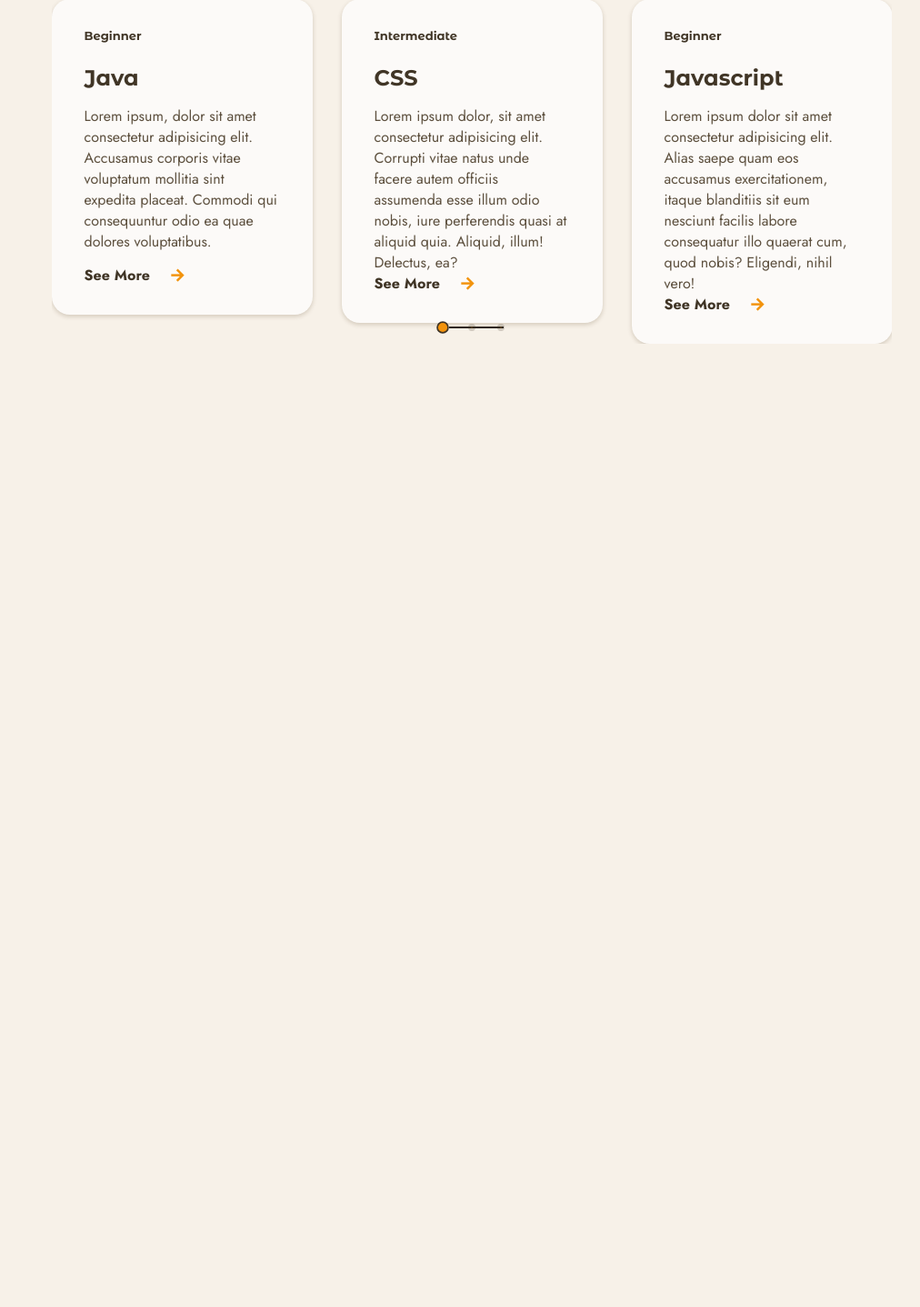
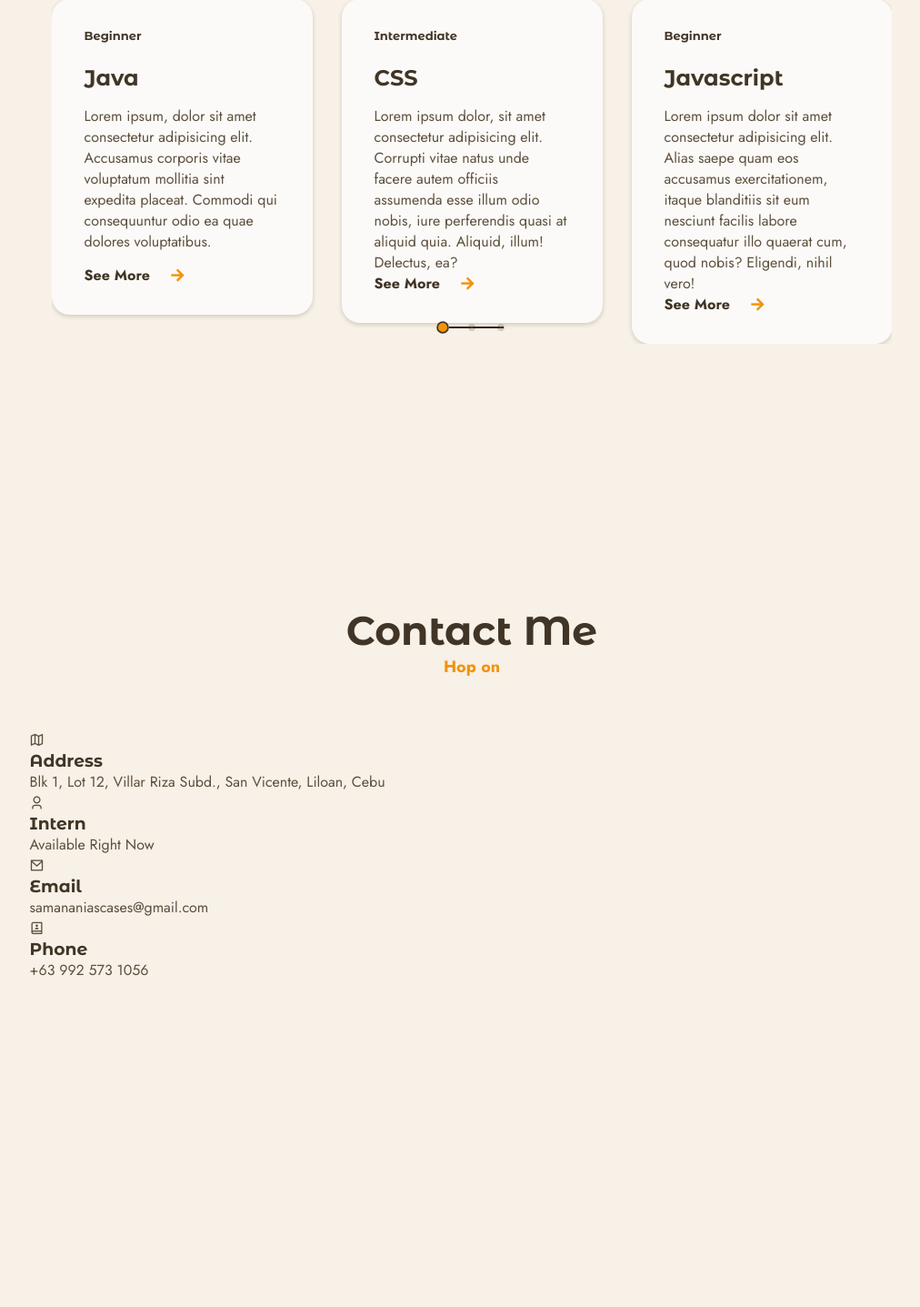
Before and after one commit to SamAnaniasCases/myPortfolio, a PHP site: page /myPortfolio.html in a window 1280 px wide. Shown: the part 1778-3215 px from the top of the page at 91% size, without its empty margins (124-1136 px from the left). Before the commit the page ends 2156 px from the top, so only its background shows below. Run offline with PHP 8.4, Linux system fonts and the light colour scheme.

Commit message:
start of contact

```diff
--- a/css/experience.css
+++ b/css/experience.css
@@ -53,7 +53,7 @@
     width: 60px;
     height: 2px;
     background-color: var(--const-color);
-    overflow: hidden;
+
 }
 .swiper-pagination-bullet{
     border: 3px solid var(--title-color);
@@ -61,7 +61,7 @@
     opacity: 0;
     position: relative;
     z-index: 20;
-    transition: transform 0.3s var(--transition);
+    transition: transform 0.5s var(--transition);
 }
 .swiper-pagination-bullet:not(:last-child){
     margin-right: 1.25rem !important;
--- a/css/main.css
+++ b/css/main.css
@@ -152,7 +152,7 @@ button, input, textarea{
     text-wrap: nowrap; /* kanang if more than 1                   word makaboot ka
                         kung mo ubos ba ang excess words or dli */
     transition: 0.3s ease-in-out;
-    margin-left: 3rem;
+    margin-left: 1.5rem;
 }
 .logo:hover{
     transform: scale(1.1);
--- a/myPortfolio.html
+++ b/myPortfolio.html
@@ -33,7 +33,7 @@
                     <li><a href="#about">About</a></li>
                     <li><a href="#experience">Experience</a></li>
                     <li><a href="#">Projects</a></li>
-                    <li><a href="#">Contacts</a></li>
+                    <li><a href="#contacts">Contacts</a></li>
                 </ul>
 
             <i class="ri-folder-fill hlogo right-logo"></i>
@@ -176,6 +176,71 @@
 
     </section>
 
+
+    <!-- ===== Contact Section ===== -->
+
+    <section class="contact section" id="contacts">
+        <h2 class="section-title" data-title="Hop on">Contact Me</h2>
+
+        <div class="contact-container grid">
+            <div class="contact-content">
+
+                <div class="contact-card">
+                    <span class="contact-icon">
+                        <i class="ri-map-2-line"></i>
+                    </span>
+
+                    <div>
+                        <h3 class="contact-title">Address</h3>
+                        <p class="contact-data">Blk 1, Lot 12, Villar Riza Subd., San Vicente, Liloan, Cebu</p>
+                    </div>
+                </div>
+
+                <div class="contact-card">
+                    <span class="contact-icon">
+                        <i class="ri-user-3-line"></i>
+                    </span>
+
+                    <div>
+                        <h3 class="contact-title">Intern</h3>
+                        <p class="contact-data">Available Right Now</p>
+                    </div>
+                </div>
+
+                <div class="contact-card">
+                    <span class="contact-icon">
+                        <i class="ri-mail-line"></i>
+                    </span>
+
+                    <div>
+                        <h3 class="contact-title">Email</h3>
+                        <p class="contact-data">samananiascases@gmail.com</p>
+                    </div>
+                </div>
+
+                <div class="contact-card">
+                    <span class="contact-icon">
+                        <i class="ri-contacts-book-2-line"></i>
+                    </span>
+
+                    <div>
+                        <h3 class="contact-title">Phone</h3>
+                        <p class="contact-data">+63 992 573 1056</p>
+                    </div>
+                </div>
+
+                <form action="" class="contact-form grid">
+                    <div class="contact-form-group grid">
+                        <div class="contact-form-div">
+                            <label for="" class="contact-form-label"></label>
+                        </div>
+                    </div>
+                </form>
+            </div>
+        </div>
+
+    </section>
+
     </main>
 
 <script src="https://cdn.jsdelivr.net/npm/swiper@12/swiper-bundle.min.js"></script>
```
